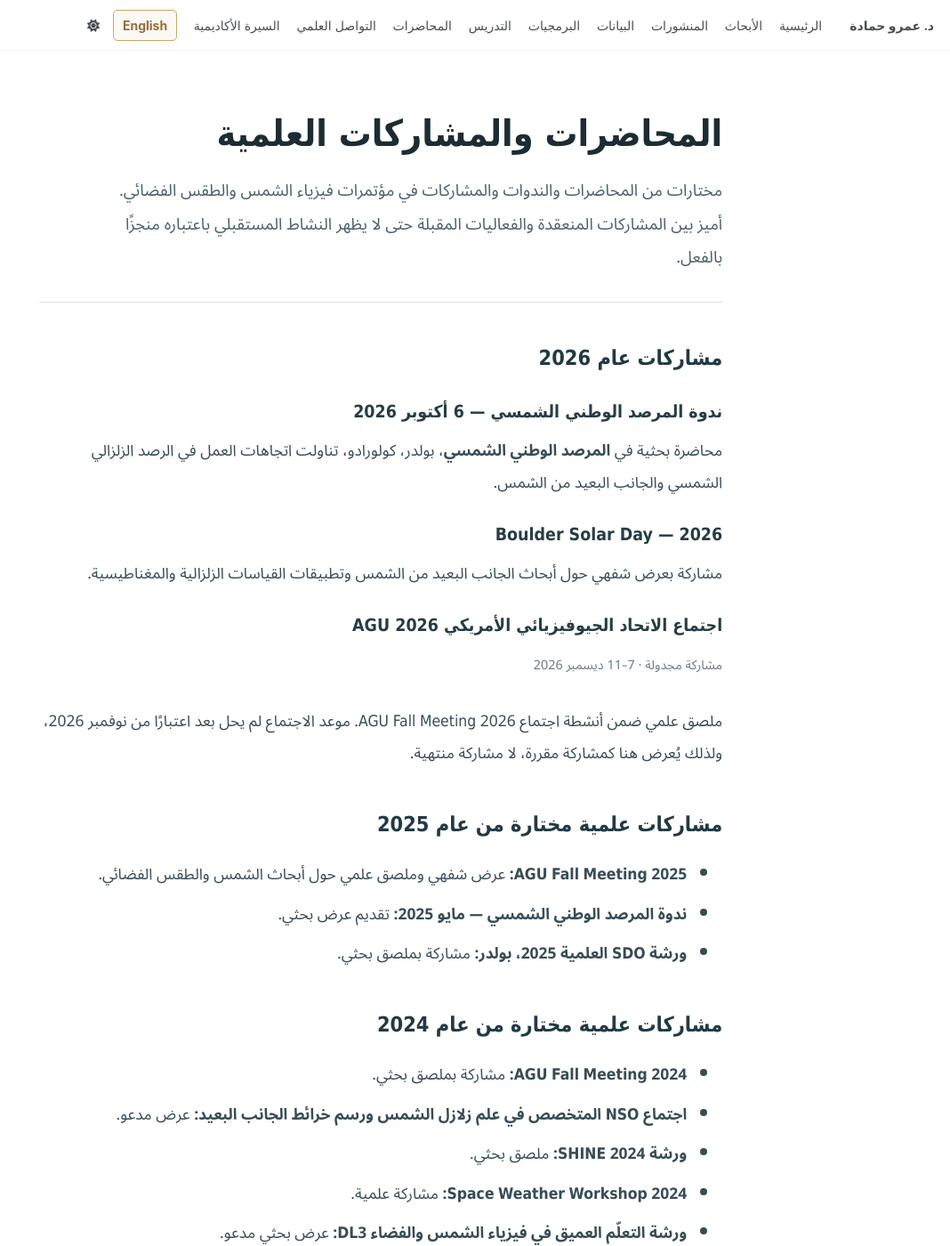
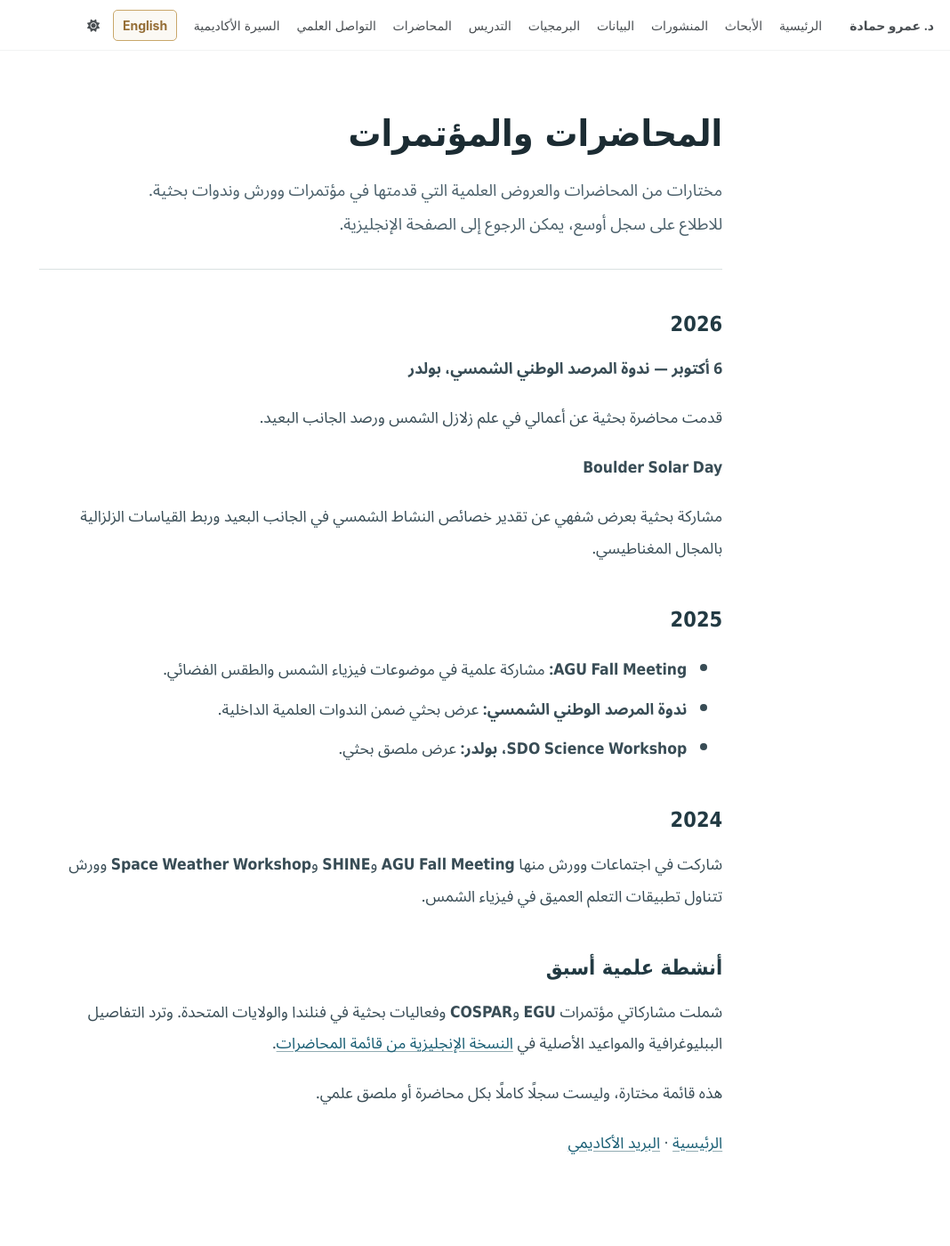
Before and after one commit to Amr1001Hamada/Amr1001Hamada.github.io, a Jekyll site: the page built from _pages/ar/talks.md, in a window 1280 px wide and 1400 px high. Shown: the whole window at 89% size, without its empty margins (212-1280 px from the left). Built offline with Jekyll 4.4.1, drawn with Linux system fonts in a browser that asks for light colours; a script bundle is joined from its source files by our own code; library files that are not in the unit come from our copies; some of the changed text lies outside the part shown.

Commit message:
Simplify Arabic talks into factual academic record

```diff
--- a/_pages/ar/talks.md
+++ b/_pages/ar/talks.md
@@ -1,8 +1,8 @@
 ---
 layout: splash
 permalink: /ar/talks/
-title: "المحاضرات والمشاركات العلمية"
-excerpt: "مختارات من المحاضرات والندوات والمشاركات في مؤتمرات فيزياء الشمس والطقس الفضائي. أميز بين المشاركات المنعقدة والفعاليات المقبلة حتى لا يظهر النشاط المستقبلي باعتباره منجزًا بالفعل."
+title: "المحاضرات والمؤتمرات"
+excerpt: "مختارات من المحاضرات والعروض العلمية التي قدمتها في مؤتمرات وورش وندوات بحثية. للاطلاع على سجل أوسع، يمكن الرجوع إلى الصفحة الإنجليزية."
 lang: ar
 translation: /talks/
 author_profile: false
@@ -10,52 +10,35 @@ author_profile: false
 
 <div class="ah-ar-page ah-ar-inside" dir="rtl" lang="ar" markdown="1">
 <header class="ah-ar-page-header">
-  <p class="ah-ar-kicker">مؤتمرات وندوات علمية ومحاضرات عامة</p>
-  <h1>المحاضرات والمشاركات العلمية</h1>
-  <p class="ah-ar-lead">مختارات من المحاضرات والندوات والمشاركات في مؤتمرات فيزياء الشمس والطقس الفضائي. أميز بين المشاركات المنعقدة والفعاليات المقبلة حتى لا يظهر النشاط المستقبلي باعتباره منجزًا بالفعل.</p>
+  <h1>المحاضرات والمؤتمرات</h1>
+  <p class="ah-ar-lead">مختارات من المحاضرات والعروض العلمية التي قدمتها في مؤتمرات وورش وندوات بحثية. للاطلاع على سجل أوسع، يمكن الرجوع إلى الصفحة الإنجليزية.</p>
 </header>
 
-## مشاركات عام 2026
+## 2026
 
-### ندوة المرصد الوطني الشمسي — 6 أكتوبر 2026
+**6 أكتوبر — ندوة المرصد الوطني الشمسي، بولدر**
 
-محاضرة بحثية في **المرصد الوطني الشمسي**، بولدر، كولورادو، تناولت اتجاهات العمل في الرصد الزلزالي الشمسي والجانب البعيد من الشمس.
+قدمت محاضرة بحثية عن أعمالي في علم زلازل الشمس ورصد الجانب البعيد.
 
-### Boulder Solar Day — 2026
+**Boulder Solar Day**
 
-مشاركة بعرض شفهي حول أبحاث الجانب البعيد من الشمس وتطبيقات القياسات الزلزالية والمغناطيسية.
+مشاركة بحثية بعرض شفهي عن تقدير خصائص النشاط الشمسي في الجانب البعيد وربط القياسات الزلزالية بالمجال المغناطيسي.
 
-### اجتماع الاتحاد الجيوفيزيائي الأمريكي AGU 2026
+## 2025
 
-<span class="ah-ar-tag">مشاركة مجدولة · 7–11 ديسمبر 2026</span>
+- **AGU Fall Meeting:** مشاركة علمية في موضوعات فيزياء الشمس والطقس الفضائي.
+- **ندوة المرصد الوطني الشمسي:** عرض بحثي ضمن الندوات العلمية الداخلية.
+- **SDO Science Workshop، بولدر:** عرض ملصق بحثي.
 
-ملصق علمي ضمن أنشطة اجتماع <bdi>AGU Fall Meeting 2026</bdi>. موعد الاجتماع لم يحل بعد اعتبارًا من نوفمبر 2026، ولذلك يُعرض هنا كمشاركة مقررة، لا مشاركة منتهية.
+## 2024
 
-## مشاركات علمية مختارة من عام 2025
+شاركت في اجتماعات وورش منها **AGU Fall Meeting** و**SHINE** و**Space Weather Workshop** وورش تتناول تطبيقات التعلم العميق في فيزياء الشمس.
 
-- **AGU Fall Meeting 2025:** عرض شفهي وملصق علمي حول أبحاث الشمس والطقس الفضائي.
-- **ندوة المرصد الوطني الشمسي — مايو 2025:** تقديم عرض بحثي.
-- **ورشة SDO العلمية 2025، بولدر:** مشاركة بملصق بحثي.
+## أنشطة علمية أسبق
 
-## مشاركات علمية مختارة من عام 2024
+شملت مشاركاتي مؤتمرات **EGU** و**COSPAR** وفعاليات بحثية في فنلندا والولايات المتحدة. وترد التفاصيل الببليوغرافية والمواعيد الأصلية في [النسخة الإنجليزية من قائمة المحاضرات](/talks/).
 
-- **AGU Fall Meeting 2024:** مشاركة بملصق بحثي.
-- **اجتماع NSO المتخصص في علم زلازل الشمس ورسم خرائط الجانب البعيد:** عرض مدعو.
-- **ورشة SHINE 2024:** ملصق بحثي.
-- **Space Weather Workshop 2024:** مشاركة علمية.
-- **ورشة التعلّم العميق في فيزياء الشمس والفضاء DL3:** عرض بحثي مدعو.
+هذه قائمة مختارة، وليست سجلًا كاملًا بكل محاضرة أو ملصق علمي.
 
-## أنشطة أسبق
-
-شملت مشاركاتي السابقة فعاليات <bdi>EGU</bdi>، واجتماعات المناخ الفضائي، وندوات <bdi>ISSI</bdi>، ومدارس ناسا التدريبية في علوم الشمس والهيليوسفير، إلى جانب محاضرات وأنشطة عامة في فنلندا ومصر.
-
-## فعالية علمية مقبلة
-
-<span class="ah-ar-tag">يناير 2027 · فعالية مستقبلية</span>
-
-المشاركة في **AAS 249** مدرجة ضمن الأنشطة المتوقعة، مع ضرورة تحديث نوع المساهمة والموعد بعد تأكيد التفاصيل النهائية.
-
-**للحصول على سجل أوسع:** [قائمة المحاضرات باللغة الإنجليزية](/talks/) · [السيرة الأكاديمية](/ar/cv/).
-
-<div class="ah-ar-cta"><a href="/ar/">العودة إلى الرئيسية العربية ←</a><a href="mailto:ahamada@nso.edu">للتواصل والتعاون العلمي ←</a></div>
+<p class="research-page-tail"><a href="/ar/">الرئيسية</a> · <a href="mailto:ahamada@nso.edu">البريد الأكاديمي</a></p>
 </div>
```
